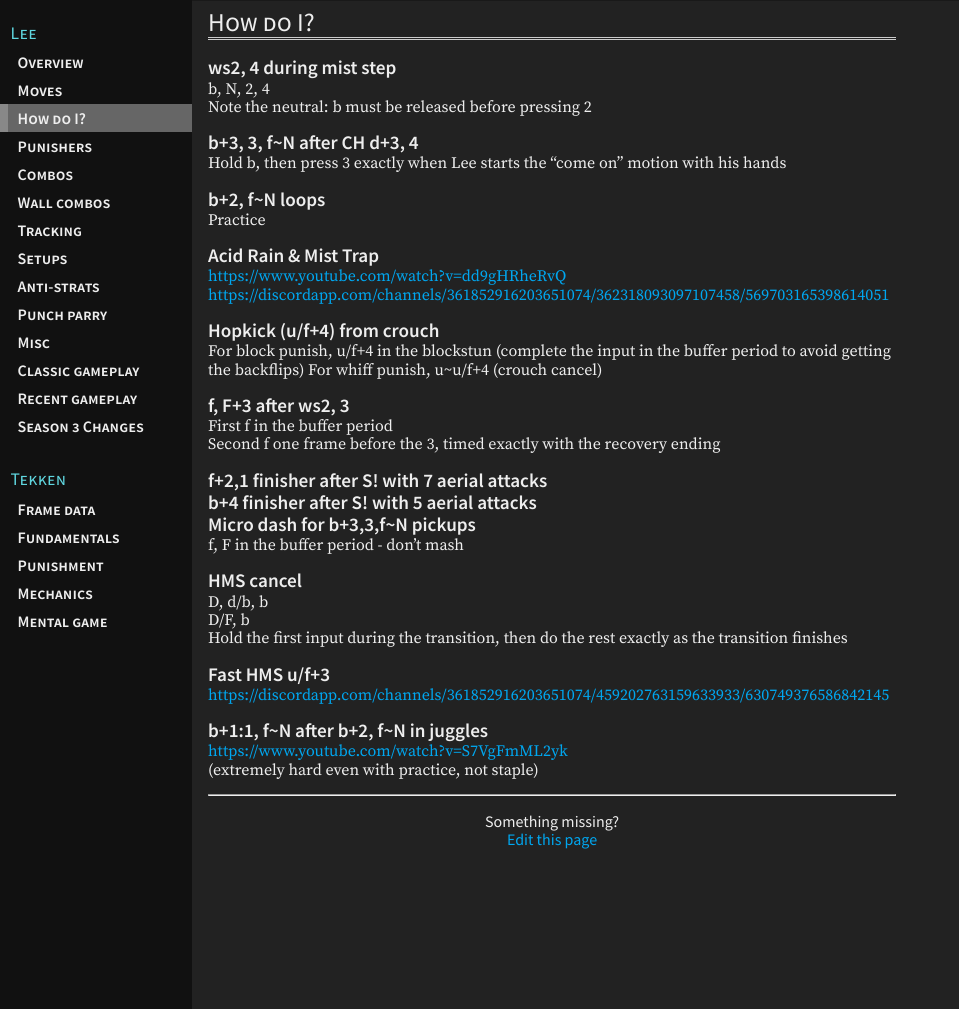
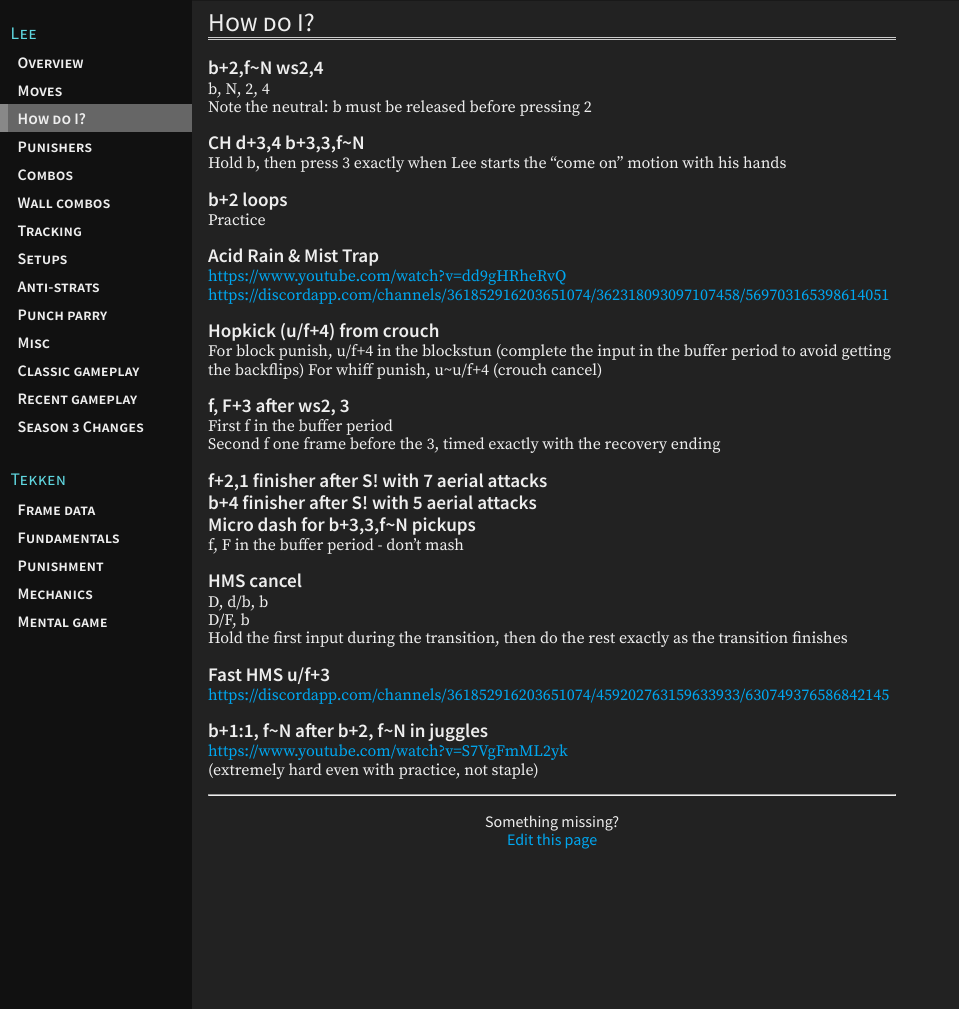
Before and after one commit to t7leeschool/t7leeschool.github.io, a Jekyll site: the page built from _pages/faq.md, in a window 1280 px wide and 1009 px high. Shown: the whole window, without its empty margins (0-959 px from the left). Built offline with Jekyll 4.4.1, drawn with Linux system fonts in a browser that asks for light colours.

Commit message:
remove space after commas in notation

```diff
--- a/_pages/faq.md
+++ b/_pages/faq.md
@@ -2,16 +2,16 @@
 title: How do I?
 ---
 
-## ws2, 4 during mist step
+## b+2,f\~N ws2,4
 
 b, N, 2, 4\\
 Note the neutral: b must be released before pressing 2
 
-## b+3, 3, f\~N after CH d+3, 4
+## CH d+3,4 b+3,3,f\~N
 
 Hold b, then press 3 exactly when Lee starts the "come on" motion with his hands
 
-## b+2, f\~N loops
+## b+2 loops
 
 Practice
 
```
Also changed, not shown: _pages/frame-data.md (line endings or trailing spaces).
